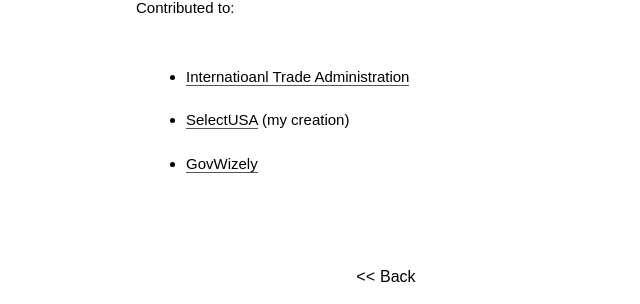
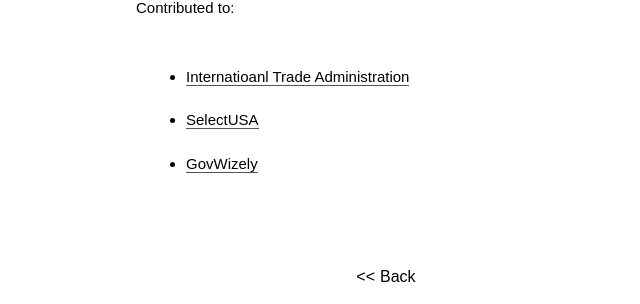
Before and after one commit to ajsingh273/site, a Jekyll site: the page built from _posts/2013-10-07-ita.md, in a window 1280 px wide. Shown: the part 271-575 px from the top of the page, without its empty margins (254-894 px from the left). Built offline with Jekyll 4.4.1, drawn with Linux system fonts in a browser that asks for light colours; some web fonts are replaced.

Commit message:
text edit

```diff
--- a/_posts/2013-10-07-ita.md
+++ b/_posts/2013-10-07-ita.md
@@ -7,6 +7,6 @@ Contributed to:
 
 * [Internatioanl Trade Administration](https://github.com/InternationalTradeAdministration)
 
-* [SelectUSA](https://github.com/SelectUSA) (my creation)
+* [SelectUSA](https://github.com/SelectUSA)
 
 * [GovWizely](https://github.com/GovWizely)
```
Also changed, not shown: 1 other file.
